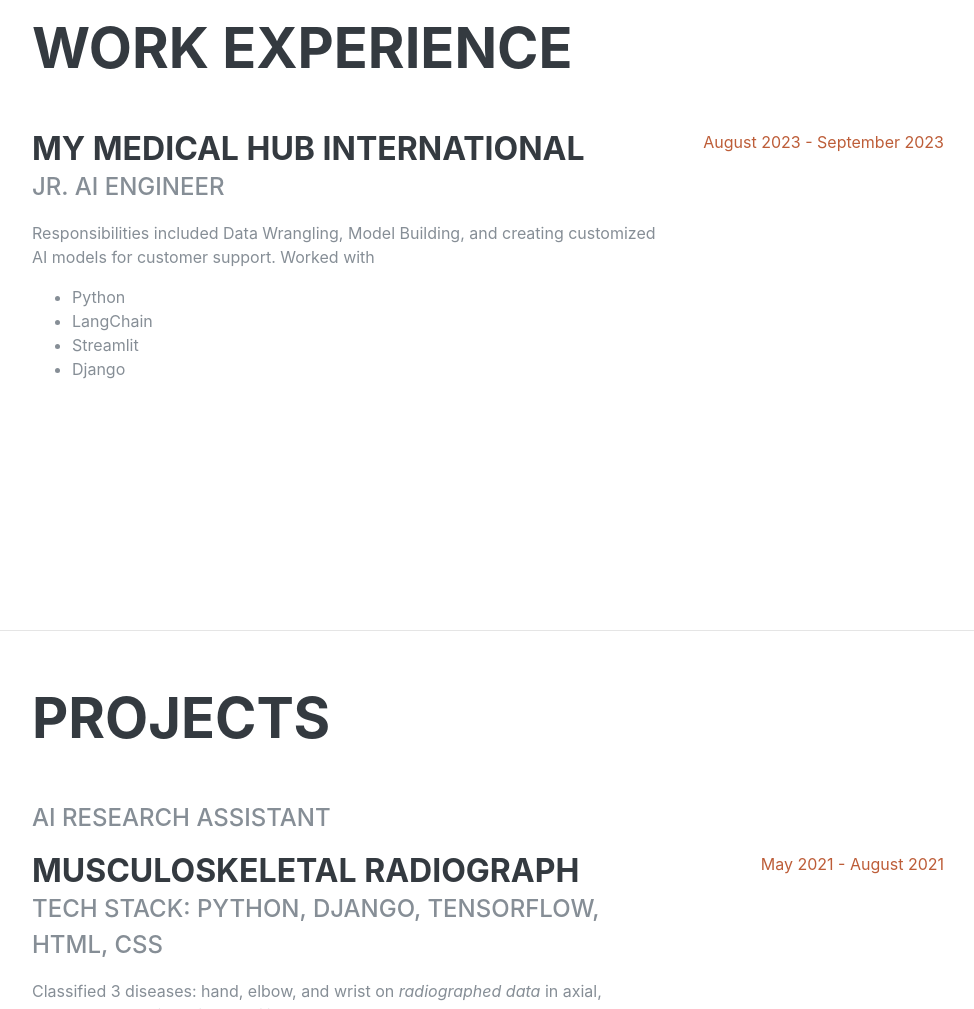
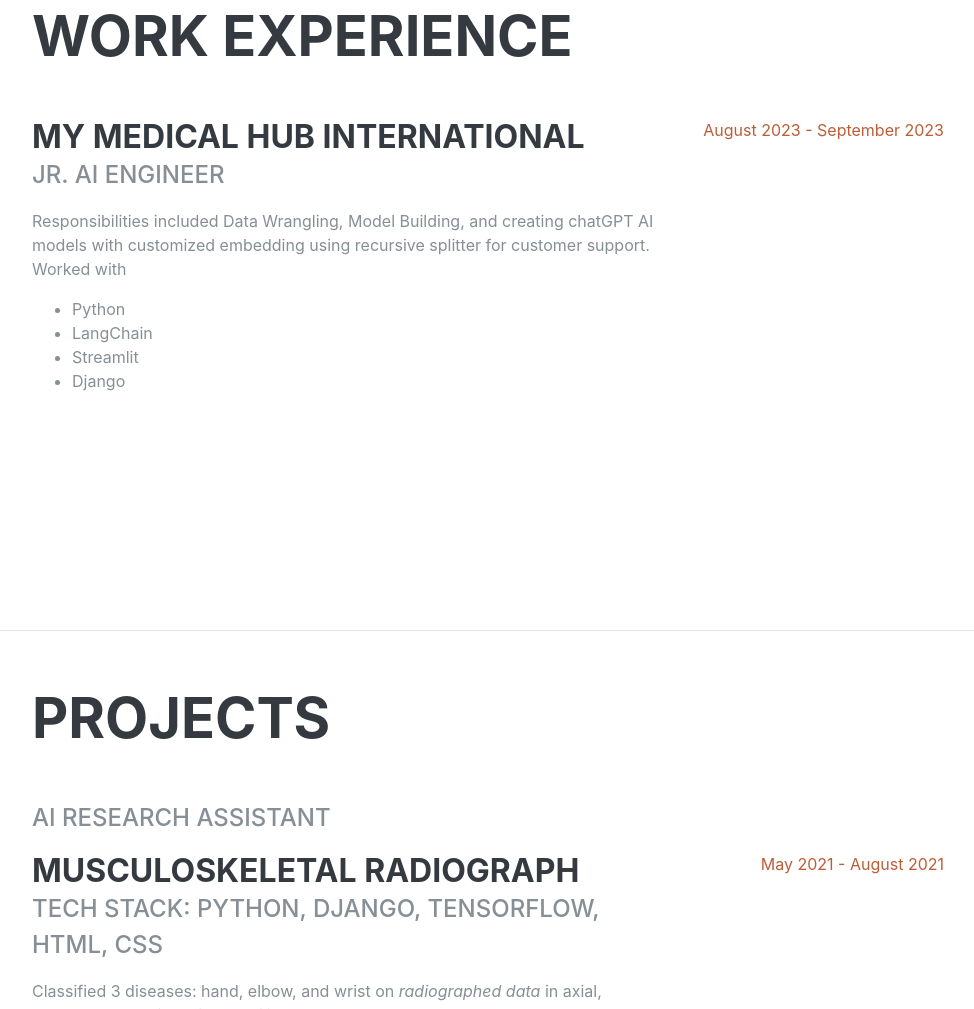
Before and after one commit to Abdur-Rahim-sheikh/Abdur-Rahim-sheikh.github.io, a plain HTML site: page index.html in a window 1280 px wide. Shown: the part 1772-2781 px from the top of the page, without its empty margins (288-1262 px from the left). Drawn offline with Linux system fonts and the light colour scheme; a web font is replaced by a local one.

Commit message:
chatgpt info added

```diff
--- a/index.html
+++ b/index.html
@@ -130,7 +130,7 @@
           <div class="resume-content">
             <h3 class="mb-0">My Medical Hub International</h3>
             <div class="subheading mb-3">Jr. AI Engineer</div>
-            <p>Responsibilities included Data Wrangling, Model Building, and creating customized AI models for customer support. Worked with
+            <p>Responsibilities included Data Wrangling, Model Building, and creating chatGPT AI models with customized embedding using recursive splitter for customer support. Worked with
               <ul>
                 <li>Python</li>
                 <li>LangChain</li>
```
